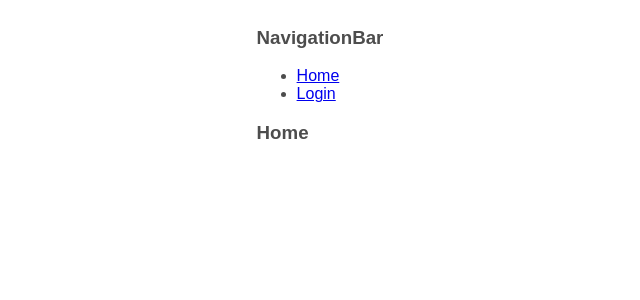
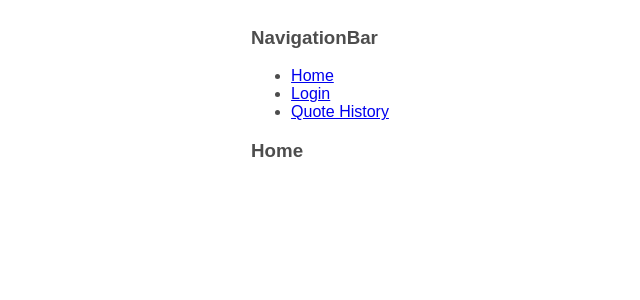
Before and after one commit to LewisJ-git/fuel-rate-website, a React (Create React App) app: page / in a window 1280 px wide. Shown: the top 300 px of the page, without its empty margins (320-960 px from the left). Built offline with nearby package versions, Linux system fonts and the light colour scheme.

Commit message:
Update NavigationBar.js

```diff
--- a/src/components/NavigationBar.js
+++ b/src/components/NavigationBar.js
@@ -7,6 +7,7 @@ const NavigationBar = () => {
             <ul>
                 <li><Link to={'/'}>Home</Link></li>
                 <li><Link to={'/login'}>Login</Link></li>
+                <li><Link to={'/history'}>Quote History</Link></li>
             </ul>
         </div>
   )
```
